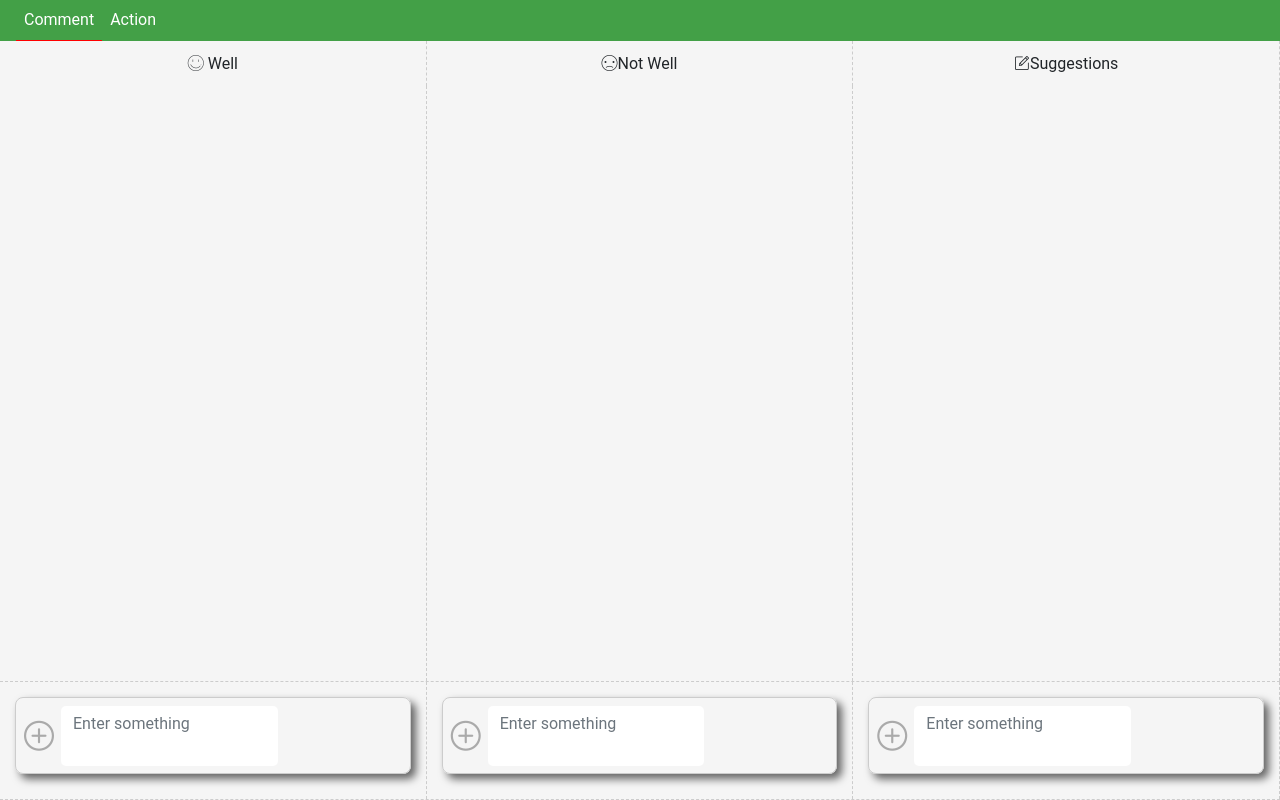
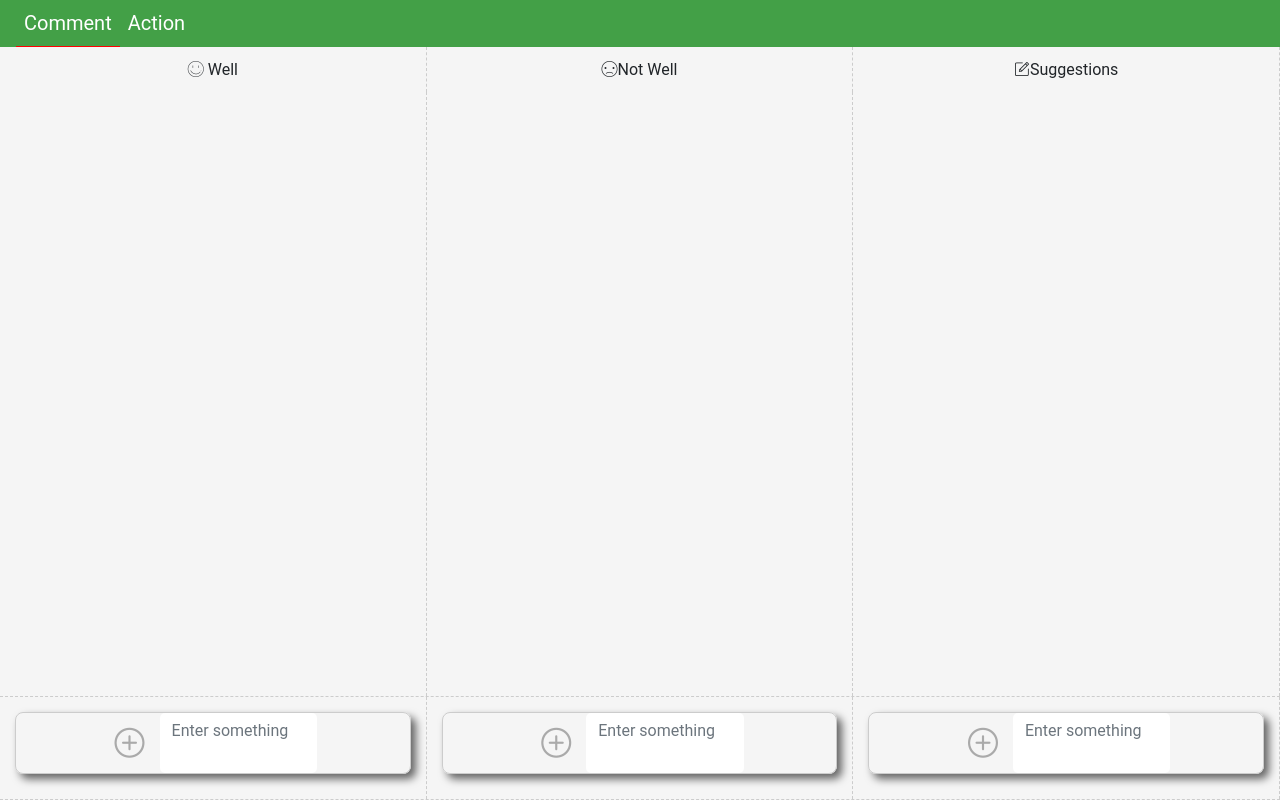
Before and after one commit to 1075551055/agile_retro_meeting_tool, a Vue app: page /#/comment in a window 1280 px wide. Built offline with nearby package versions, Linux system fonts and the light colour scheme; what vue-uuid would draw is missing.

Commit message:
adjust comment textarea position & remove useless component
adjust comment textarea position & remove useless component

```diff
--- a/src/App.vue
+++ b/src/App.vue
@@ -26,6 +26,9 @@ export default {
 </script>
 
 <style>
+html{
+  font-size: 16px;
+}
 #app {
   font-family: "Roboto", "Helvetica Neue", Helvetica, Arial, sans-serif;
   -webkit-font-smoothing: antialiased;
--- a/src/components/Comment.vue
+++ b/src/components/Comment.vue
@@ -326,31 +326,36 @@ export default {
             box-shadow: 5px 5px 8px rgba(0, 0, 0, 0.6);
             margin-top: 15px;
             margin-bottom: 25px;
-            position: relative;
+            // position: relative;
             max-width: 100%;
+            // content vertical center & horizontal Center
+            display: -webkit-flex;
+            display: flex;
+            -webkit-align-items: center;
+            align-items: center;
+            -webkit-justify-content: center;
+            justify-content: center;
             > textarea {
-              display: inline-block;
-              min-height: 60px;
-              max-height: 120px;
-              height: 100%;
-              width: calc(100% - 45px);
-              width: -webkit-calc(100% - 45px);
-              width: -moz-calc(100% - 45px);
-              max-width: calc(100% - 45px);
-              margin-left: 45px;
+              display: block;
+              max-height: 220px;
+              width: calc(100% - 60px);
+              width: -webkit-calc(100% - 60px);
+              width: -moz-calc(100% - 60px);
+              max-width: calc(100% - 60px);
+              margin-left: 15px;
               overflow: auto;
               outline: none;
               border-radius: 5px;
               resize: none;
               border: 0;
-              margin-top: 8px;
+              &.form-control:focus{
+                -webkit-box-shadow: none;
+                box-shadow:none;
+              }
             }
             > a {
               display: inline;
-              position: absolute;
-              top: 50%;
-              transform: translateY(-50%);
-              padding-left: 8px;
+              padding-left: 6px;
               font-size: 30px;
               color: #aaa;
               text-decoration: none;
--- a/src/components/CommentHeader.vue
+++ /dev/null
@@ -1,59 +0,0 @@
-<template>
-  <!--自适应容器  -->
-  <b-container class="header">
-    <b-navbar toggleable="md" type="dark" variant="info">
-      <b-navbar-toggle target="nav_collapse"></b-navbar-toggle>
-
-      <b-navbar-brand href="#" class="d-lg-none d-md-none">Retro(Well)</b-navbar-brand>
-
-      <b-collapse is-nav id="nav_collapse">
-        <b-navbar-nav class="comment">
-          <b-nav-item href="#">Well</b-nav-item>
-          <b-nav-item href="#">Not Well</b-nav-item>
-          <b-nav-item href="#">Suggestions</b-nav-item>
-        </b-navbar-nav>
-      </b-collapse>
-    </b-navbar>
-  </b-container>
-</template>
-
-<script>
-export default {};
-</script>
-
-// https://stackoverflow.com/questions/50763152/rendering-custom-styles-in-bootstrap-vue
-// https://vue-loader-v14.vuejs.org/zh-cn/features/scoped-css.html
-// https://github.com/bootstrap-vue/bootstrap-vue/issues/690
-// https://inside.com/
-
-<style lang="less" scoped>
-.header {
-  &.container {
-    width: 100%;
-    // override bootstrap "container" class max-width
-    max-width: 100%;
-    padding-left: 0;
-    padding-right: 0;
-  }
-  // well , not well, suggestions header
-  .comment {
-    &.navbar-nav {
-      width: 100%;
-    }
-    .nav-item {
-      width: 33.333333%;
-      text-align: center;
-    }
-  }
-  .bg-info {
-    background-color: #43a047 !important;
-  }
-  .navbar-dark {
-    .navbar-nav {
-      .nav-link {
-        color: #fff;
-      }
-    }
-  }
-}
-</style>
--- a/src/components/HeaderNav.vue
+++ b/src/components/HeaderNav.vue
@@ -44,6 +44,7 @@ export default {
     .navbar-nav {
       .nav-link {
         color: #fff;
+        font-size: 20px;
       }
       .nav-link:hover {
         color: #444;
```
Also changed, not shown: src/components/CommentContent.vue (deleted, +0 -13 lines).
